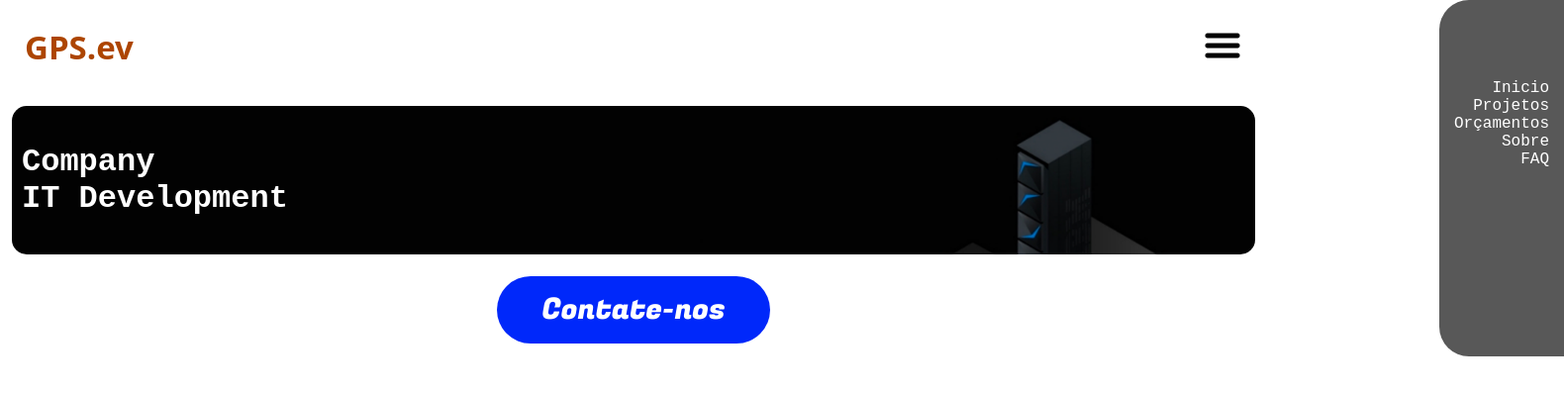
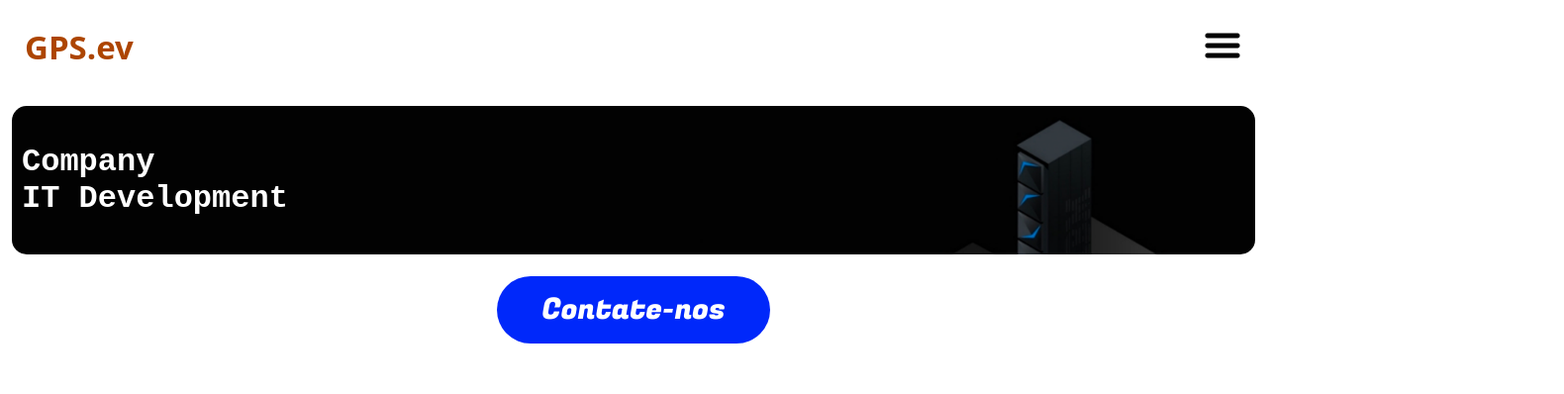
Before and after one commit to AndrewGPSilva/company, a Nuxt app: page / in a window 1280 px wide. Shown: the top 398 px of the page at 99% size, 1580 px wide, since content can reach past the window. Built offline with nearby package versions, Linux system fonts and the light colour scheme; a web font is replaced by a local one.

Commit message:
bug da view da navbar concertado

```diff
--- a/components/Global/Navbar.vue
+++ b/components/Global/Navbar.vue
@@ -70,6 +70,7 @@ h1 {
 }
 
 .menuAtivo {
+    display: none;
     right: -300px;
     flex-direction: column;
     padding: 15px;
@@ -81,7 +82,7 @@ h1 {
     position: absolute;
     top: 0;
     z-index: 99;
-    background-color: rgb(88, 88, 88);
+    background-color: rgb(31, 31, 31);
     transition: right 0.5s ease;
 }
 
@@ -101,6 +102,7 @@ ul {
 .menuAtivo.ativo {
     display: flex;
     flex-direction: column;
+    text-align: center;
     align-items: center;
     right: 0;
 }
```
Also changed, not shown: assets/img/Home/closedMenu.png.
